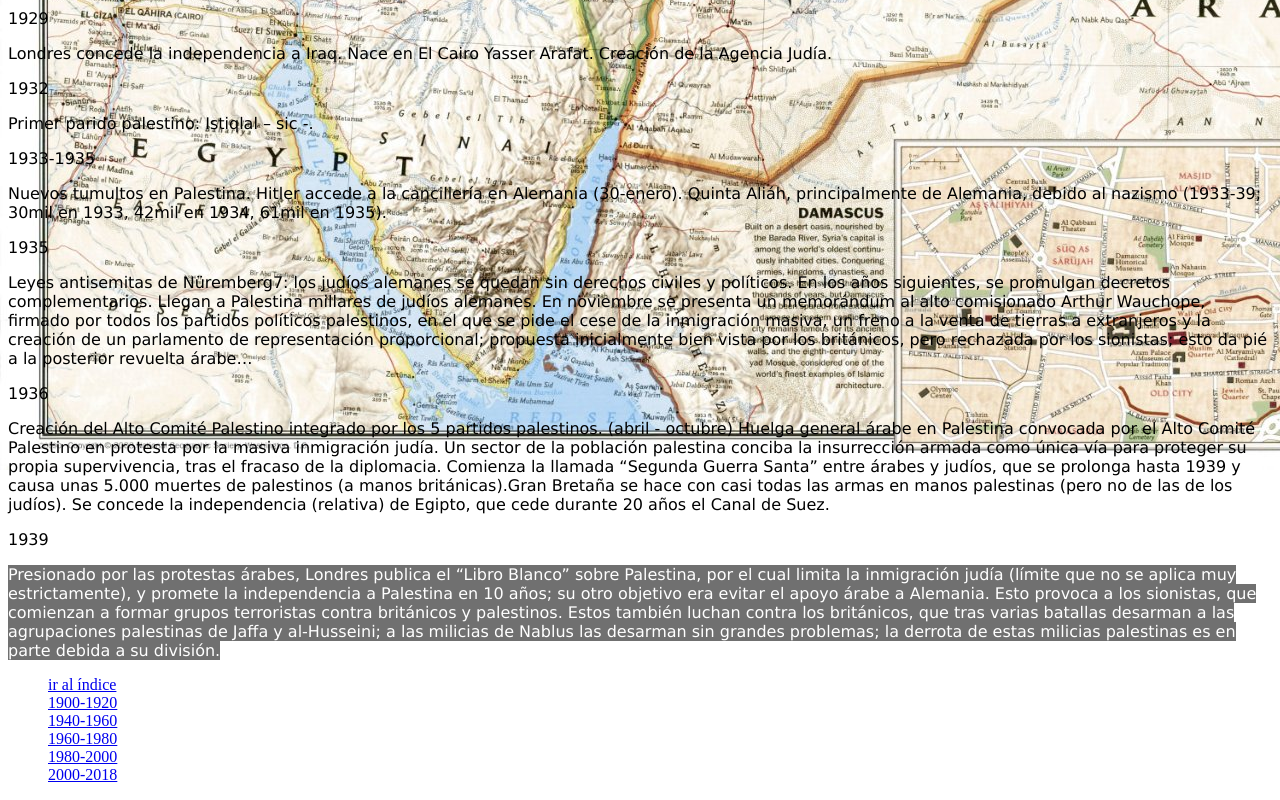
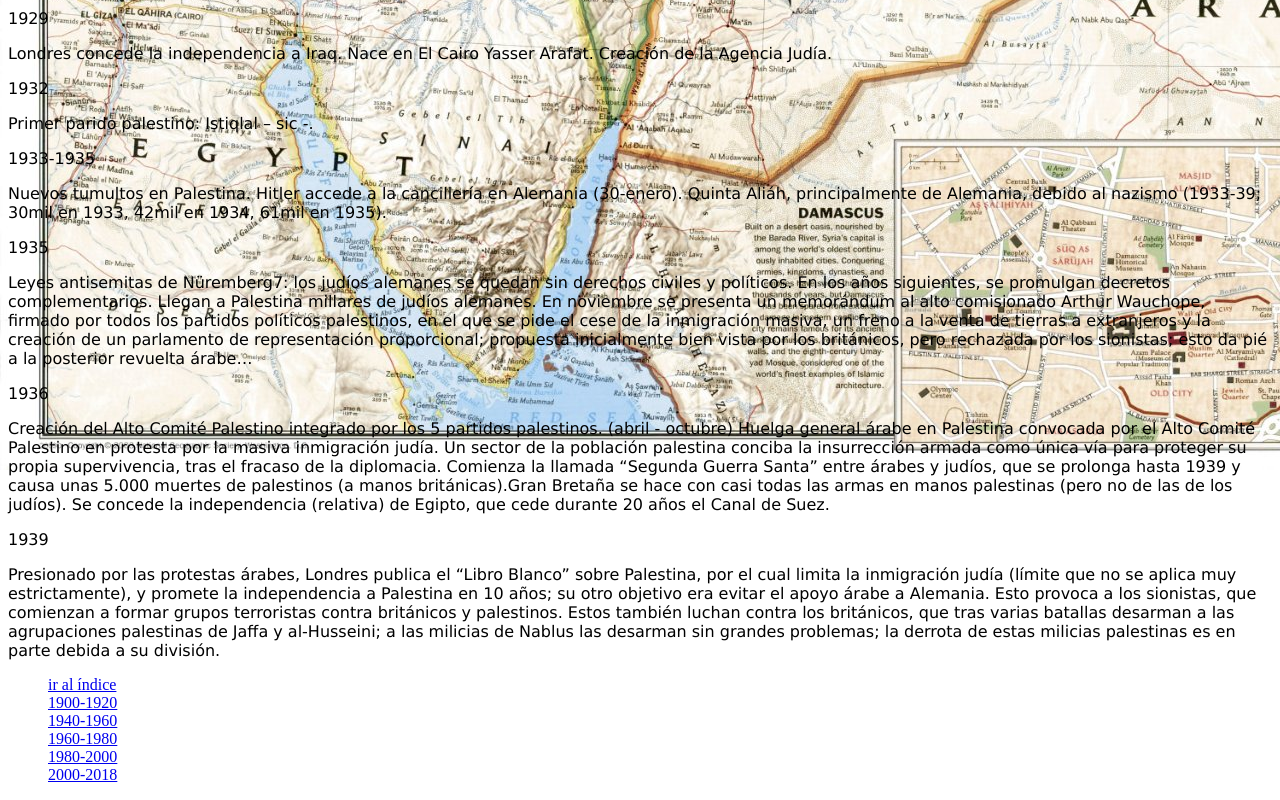
Before and after one commit to celiasergiomoliere/trabajoguerras, a plain HTML site: page html/1920-1940.html in a window 1280 px wide. Shown: the part 1182-1982 px from the top of the page. Drawn offline with Linux system fonts and the light colour scheme.

Commit message:
eliminado mark
1

```diff
--- a/html/1920-1940.html
+++ b/html/1920-1940.html
@@ -72,9 +72,9 @@ Comienza la llamada “Segunda Guerra Santa” entre árabes y judíos, que se p
 Se concede la independencia (relativa) de Egipto, que cede durante 20 años el Canal de Suez.</p>
 <p>1939</p>
 
-<p><mark>Presionado por las protestas árabes, Londres publica el “Libro Blanco” sobre Palestina, por el cual limita la inmigración judía (límite que no se aplica muy estrictamente), y promete la independencia a Palestina en 10 años; su otro objetivo era evitar el apoyo árabe a Alemania.
+<p>Presionado por las protestas árabes, Londres publica el “Libro Blanco” sobre Palestina, por el cual limita la inmigración judía (límite que no se aplica muy estrictamente), y promete la independencia a Palestina en 10 años; su otro objetivo era evitar el apoyo árabe a Alemania.
 Esto provoca a los sionistas, que comienzan a formar grupos terroristas contra británicos y palestinos.
-Estos también luchan contra los británicos, que tras varias batallas desarman a las agrupaciones palestinas de Jaffa y al-Husseini; a las milicias de Nablus las desarman sin grandes problemas; la derrota de estas milicias palestinas es en parte debida a su división.</mark></p>
+Estos también luchan contra los británicos, que tras varias batallas desarman a las agrupaciones palestinas de Jaffa y al-Husseini; a las milicias de Nablus las desarman sin grandes problemas; la derrota de estas milicias palestinas es en parte debida a su división.</p>
 
 <ul>   <li><a href = '../guerrasorientemedio.html'>ir al índice</a></li>
        <li><a href = '1900-1920.html'>1900-1920</a></li>
```
